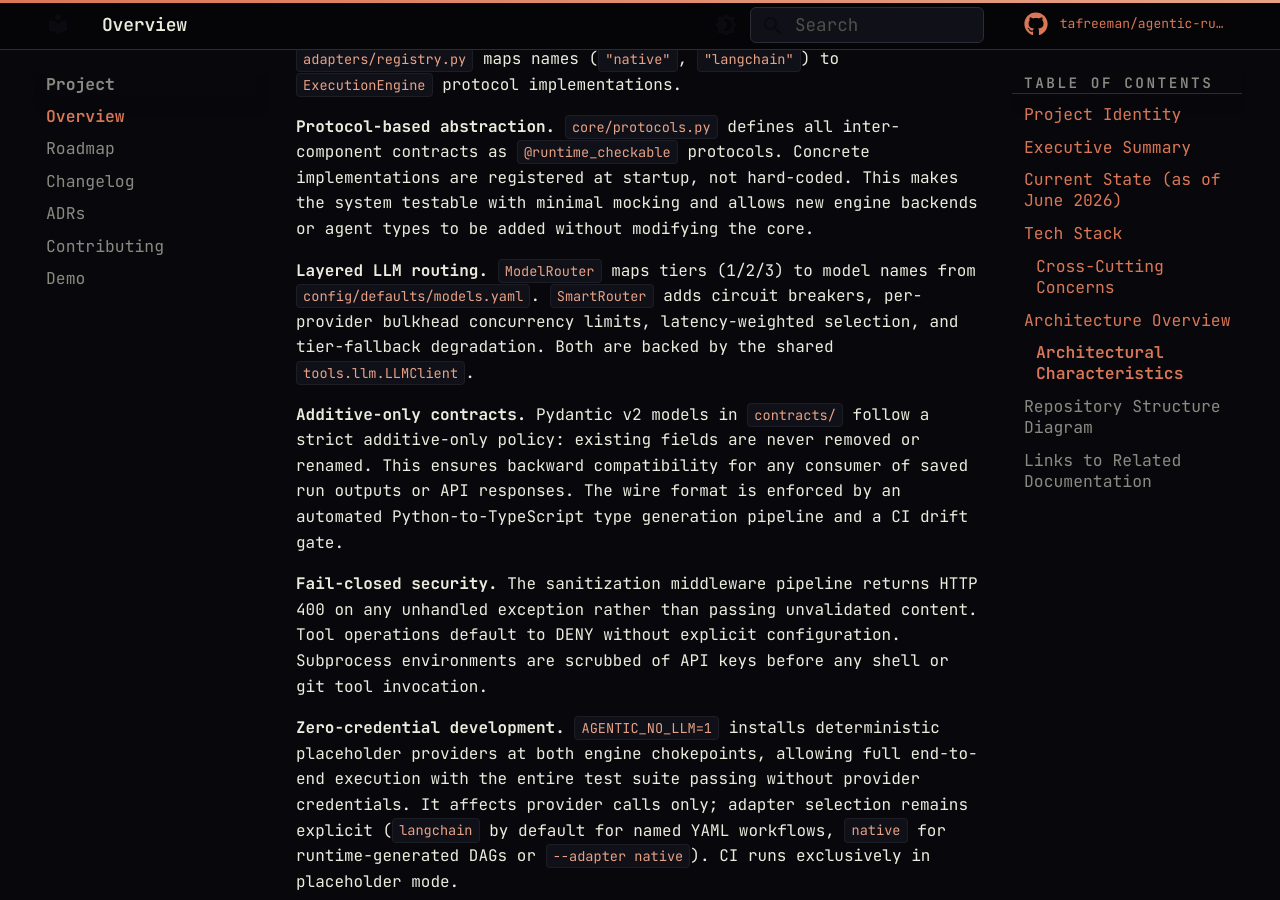
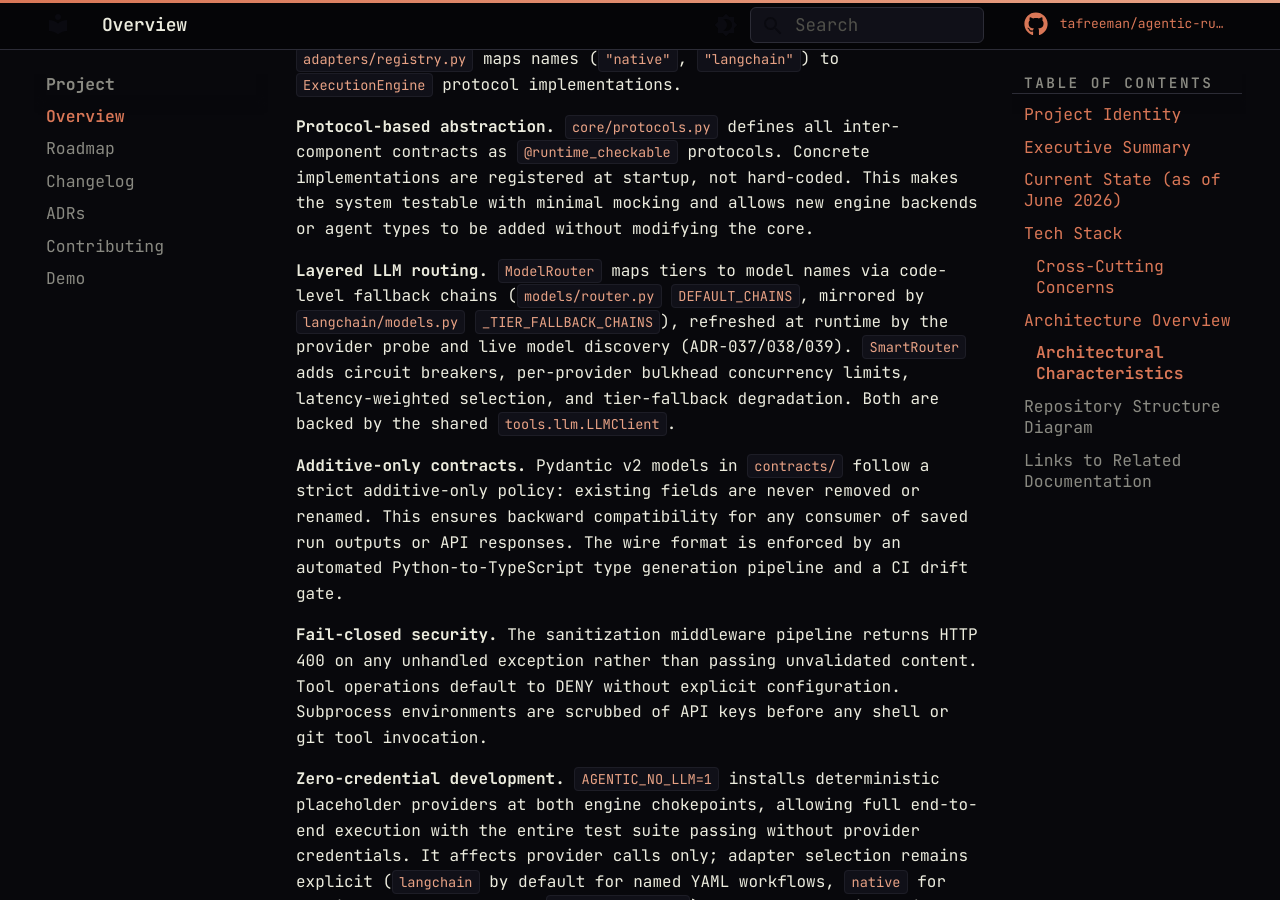
Before and after one commit to tafreeman/agentic-runtime-platform, an MkDocs documentation site: the page built from docs/project-overview.md, in a window 1280 px wide and 900 px high, scrolled down 5111 px. Built offline with MkDocs 1.6.1 and Material for MkDocs 9.7.7, drawn with Linux system fonts in a browser that asks for light colours; comment, search, counter and statistics services are not loaded.

Commit message:
chore(models): drop dead models.yaml + untrack generated probe artifact
The router resolves tiers from code-level fallback chains (router.py
DEFAULT_CHAINS / langchain _TIER_FALLBACK_CHAINS), refreshed by the live
discovery probe — config/defaults/models.yaml was loaded by nothing yet carried
a hardcoded user path, a stale model list, and a wrong GitHub URL. Remove it and
fix the stale project-overview reference.

Untrack tools/llm/filename.json (machine-specific generated probe output) and
gitignore it.

```diff
--- a/docs/project-overview.md
+++ b/docs/project-overview.md
@@ -111,7 +111,7 @@ The monorepo is organized as a **uv workspace** with four packages occupying dis
 
 **Protocol-based abstraction.** `core/protocols.py` defines all inter-component contracts as `@runtime_checkable` protocols. Concrete implementations are registered at startup, not hard-coded. This makes the system testable with minimal mocking and allows new engine backends or agent types to be added without modifying the core.
 
-**Layered LLM routing.** `ModelRouter` maps tiers (1/2/3) to model names from `config/defaults/models.yaml`. `SmartRouter` adds circuit breakers, per-provider bulkhead concurrency limits, latency-weighted selection, and tier-fallback degradation. Both are backed by the shared `tools.llm.LLMClient`.
+**Layered LLM routing.** `ModelRouter` maps tiers to model names via code-level fallback chains (`models/router.py` `DEFAULT_CHAINS`, mirrored by `langchain/models.py` `_TIER_FALLBACK_CHAINS`), refreshed at runtime by the provider probe and live model discovery (ADR-037/038/039). `SmartRouter` adds circuit breakers, per-provider bulkhead concurrency limits, latency-weighted selection, and tier-fallback degradation. Both are backed by the shared `tools.llm.LLMClient`.
 
 **Additive-only contracts.** Pydantic v2 models in `contracts/` follow a strict additive-only policy: existing fields are never removed or renamed. This ensures backward compatibility for any consumer of saved run outputs or API responses. The wire format is enforced by an automated Python-to-TypeScript type generation pipeline and a CI drift gate.
 
```
Also changed, not shown: 3 other files.
